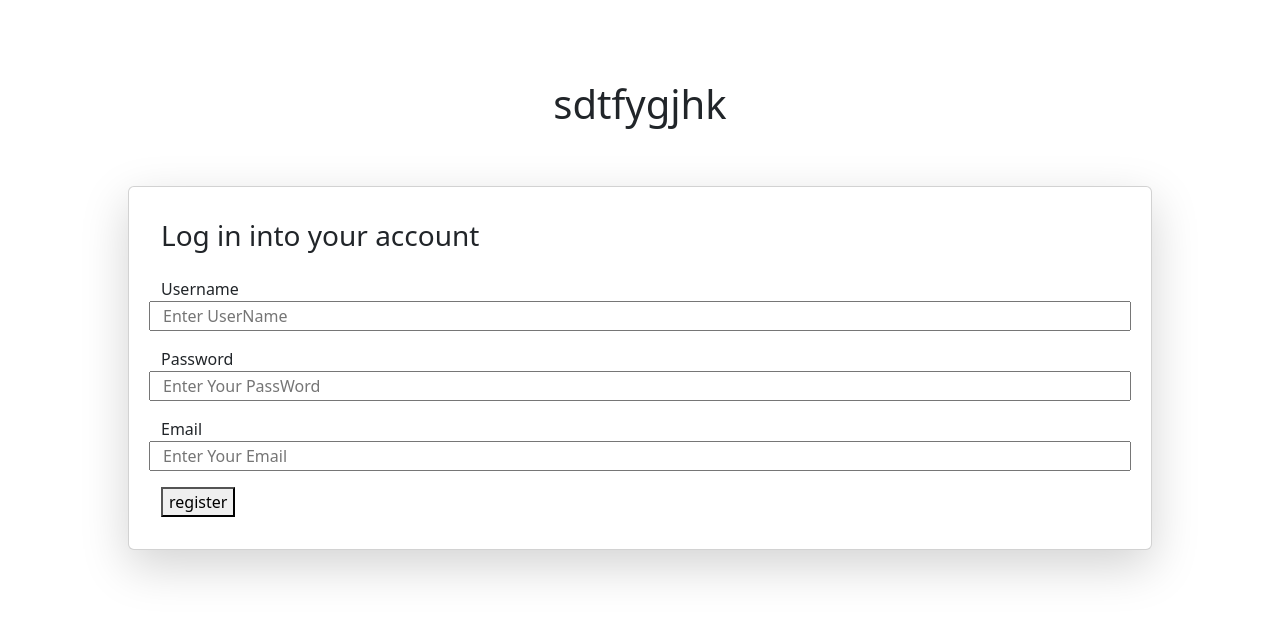
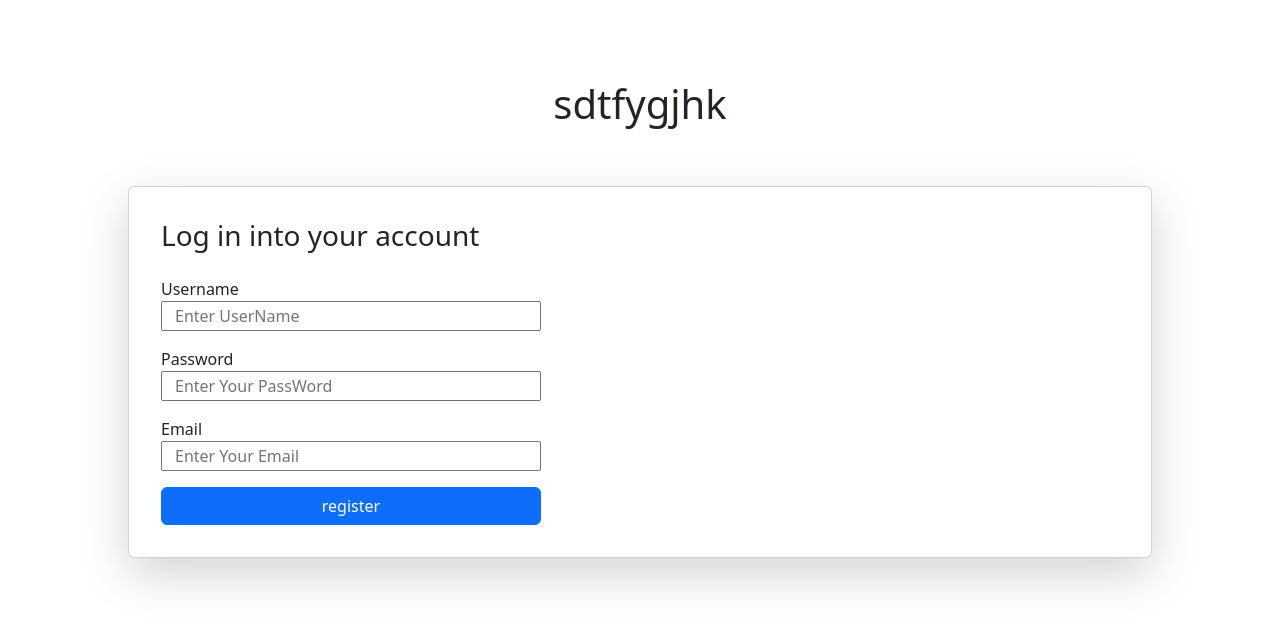
Before and after one commit to AdamDono/BlockBuilder, an Angular app: page / in a window 1280 px wide. Shown: the top 626 px of the page. Built offline with nearby package versions, Linux system fonts and the light colour scheme.

Commit message:
added witdh and changed submit button

```diff
--- a/src/app/app.component.css
+++ b/src/app/app.component.css
@@ -2,3 +2,12 @@
     margin-top: 80px;
     margin-bottom: 50px;
 }
+
+.input{
+    width: 380px;
+    margin-left: 12px;
+}
+
+.button{
+    width: 380px;
+}
--- a/src/app/app.component.html
+++ b/src/app/app.component.html
@@ -38,7 +38,7 @@
 
           <div class="field row ">
             <label class="label mt-3">Email</label>
-            <input type="text" class="input" formControlName="email" placeholder="Enter Your Email"  [class.invalid]="registerForm.get('email')
+            <input type="text" class="input " formControlName="email" placeholder="Enter Your Email"  [class.invalid]="registerForm.get('email')
             ?.invalid &&(registerForm.get('email')?.dirty || registerForm.get('email')?.touched) " />
 
 
@@ -49,7 +49,7 @@
           </div>
 
           <div>
-            <button type="submit " class="button mt-3" > register</button>
+            <button type="submit " class="button mt-3 btn btn-primary " > register</button>
           </div>
 
        </form>
```
